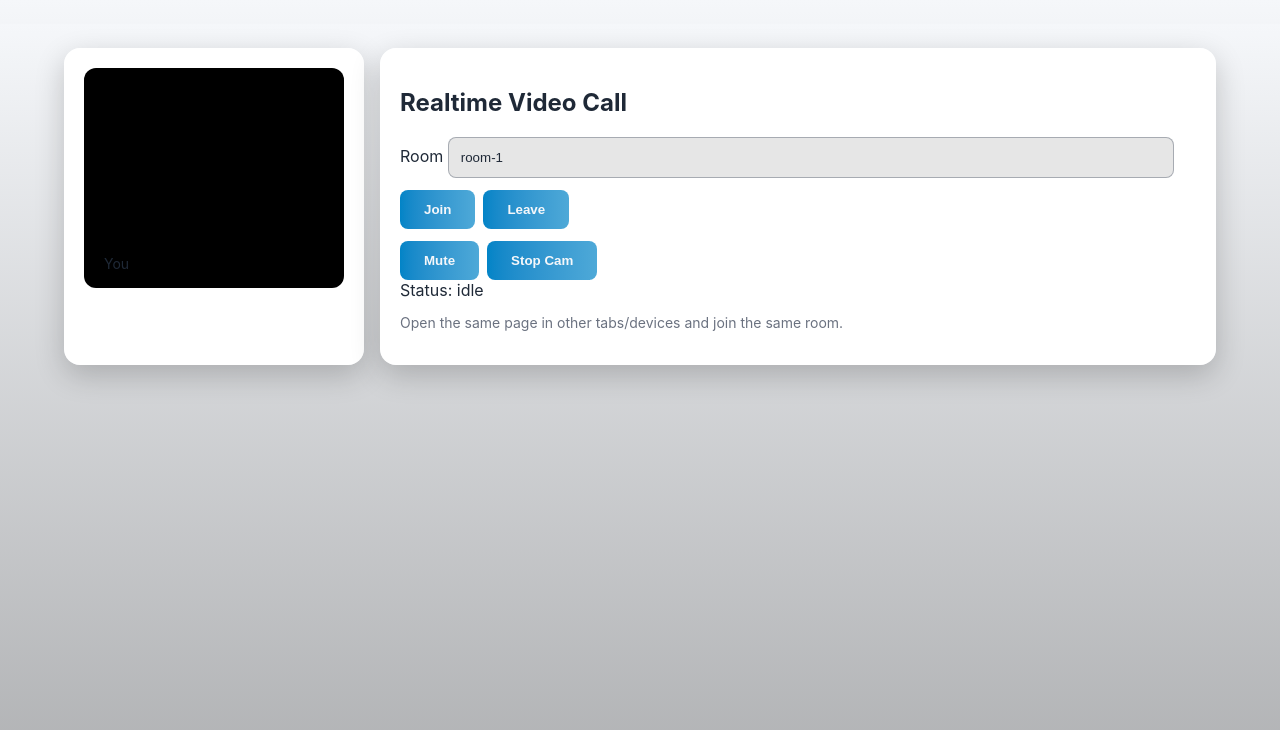
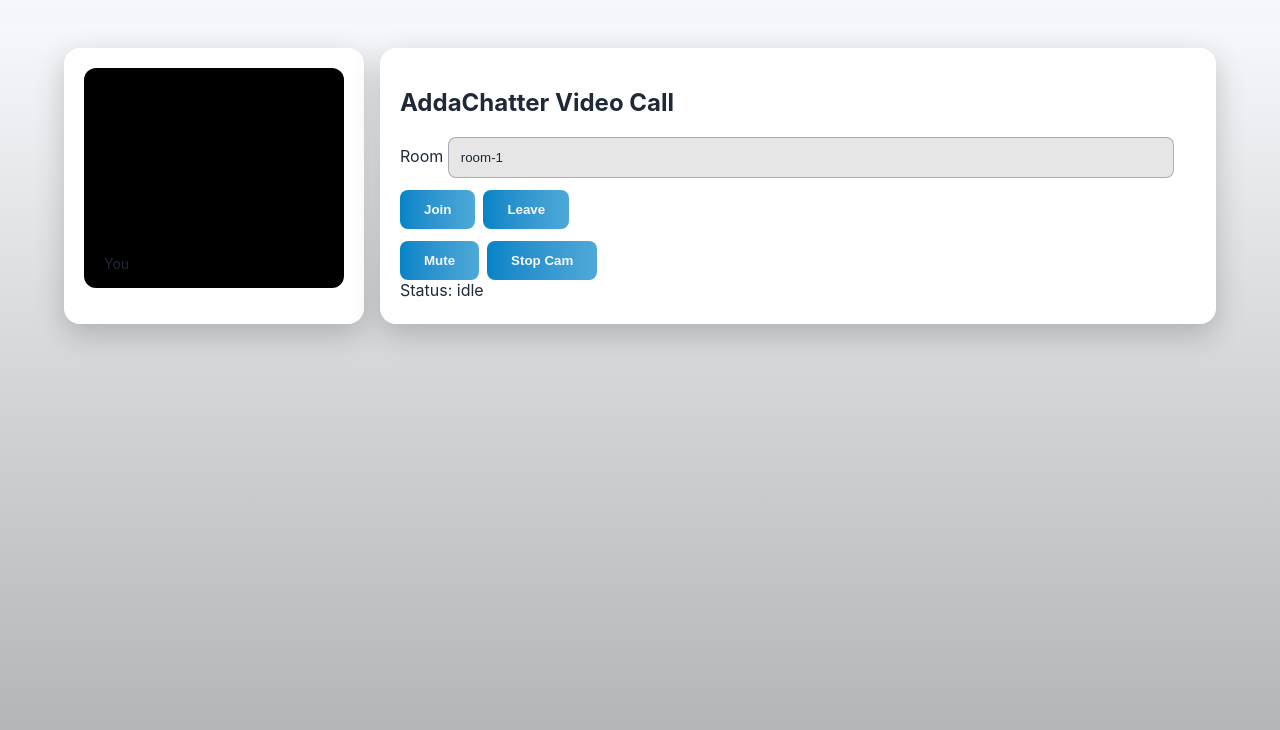
Before and after one commit to exotic-atif/AddaChatter, a website: page public/index.html in a window 1280 px wide. Drawn offline with Linux system fonts and the light colour scheme.

Commit message:
Rebranding

```diff
--- a/public/index.html
+++ b/public/index.html
@@ -4,7 +4,7 @@
   <meta charset="utf-8" />
   <meta name="viewport" content="width=device-width,initial-scale=1" />
   <meta name="google-site-verification" content="Bx5HD9Eu_znSuFJS_6HUk6OiXUCnH9woJssYW0_0dKU" />
-  <title>Baler Video Call</title>
+  <title>AddaChatter Video Call</title>
   <link rel="shortcut icon" href="vc.ico" type="image/x-icon">
   <link rel="stylesheet" href="style.css">
 </head>
@@ -19,7 +19,7 @@
     </main>
 
     <aside class="panel card">
-      <h1>Realtime Video Call</h1>
+      <h1>AddaChatter Video Call</h1>
       <label>Room</label>
       <input id="room" value="room-1">
       <div class="row">
@@ -31,7 +31,6 @@
         <button id="cam">Stop Cam</button>
       </div>
       <div id="status">Status: idle</div>
-      <p class="muted">Open the same page in other tabs/devices and join the same room.</p>
     </aside>
 
   </div>
```
